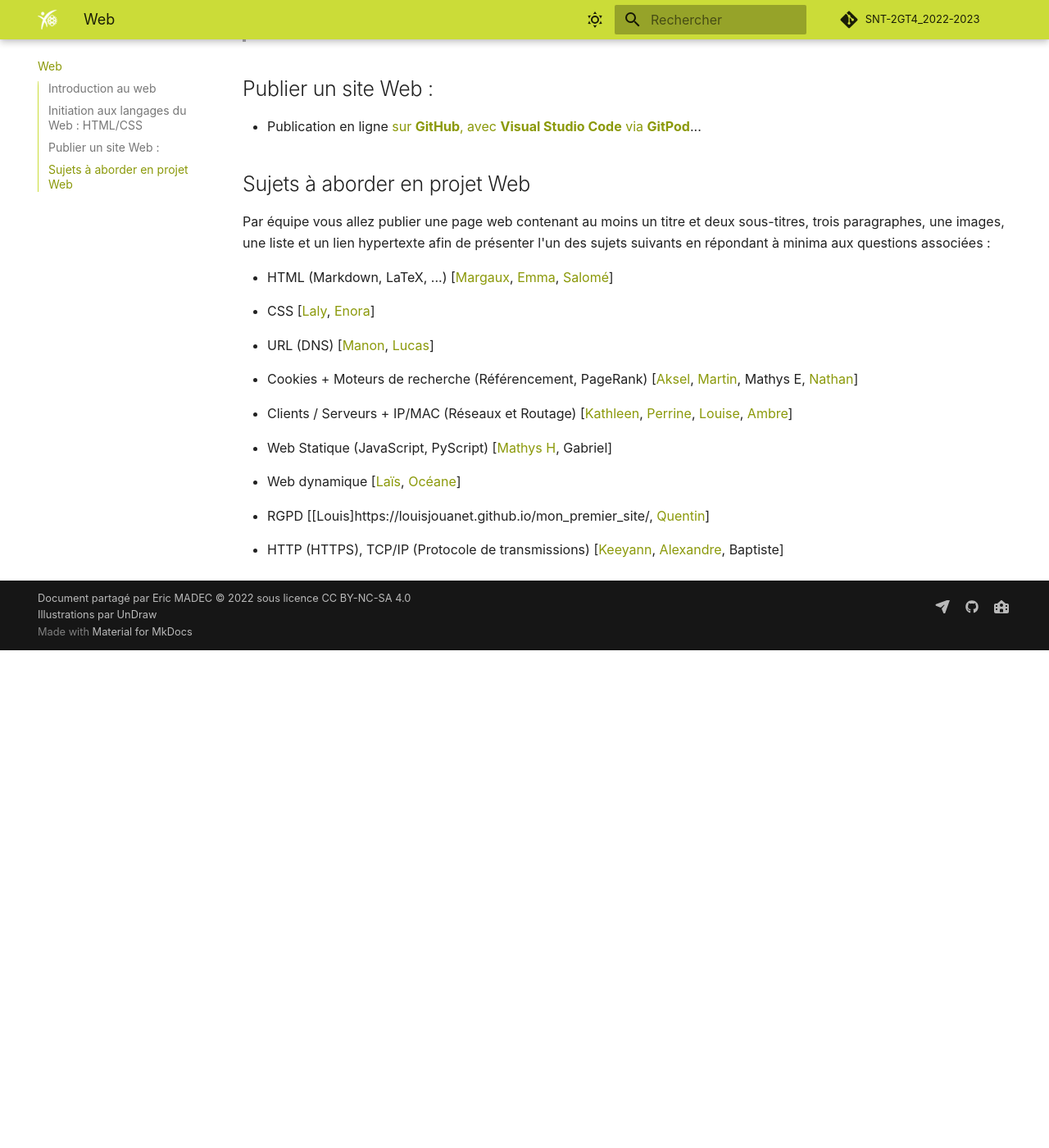
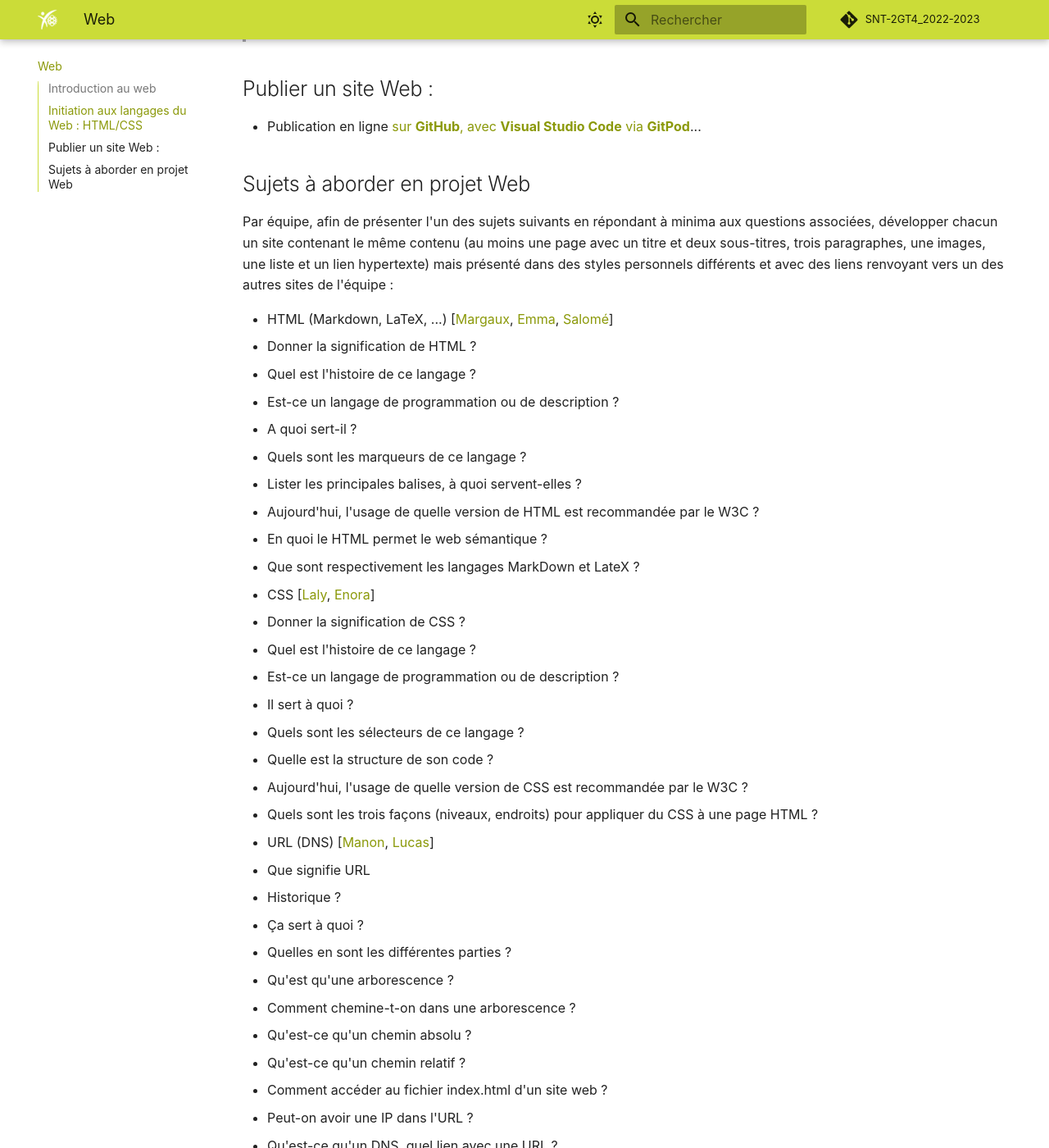
Before and after one commit to ericECmorlaix/SNT-2GT4_2022-2023, an MkDocs documentation site: the page built from docs/Web/index.md, in a window 1280 px wide and 1400 px high, scrolled down 2288 px. Shown: the whole window at 82% size. Built offline with MkDocs 1.6.1 and Material for MkDocs 9.7.7, drawn with Linux system fonts in a browser that asks for light colours; comment, search, counter and statistics services are not loaded; before the commit the page ends 3081 px from its top, so only the background shows below that; some of the changed text lies outside the part shown.

Commit message:
MAJ sites web

```diff
--- a/docs/Web/index.md
+++ b/docs/Web/index.md
@@ -22,14 +22,6 @@
 3. Comparer vos rélevés avec ceux des autres équipes et compléter votre liste.
 
 
-<!-- <figure markdown>
-  <figcaption markdown>
-   _**SUITE EN CONSTRUCTION...**_
-  </figcaption>
-  ![under_construction](../images/undraw_under_construction_-46-pa.svg){ width="50%" .center }
-</figure> -->
-
-
 ## Initiation aux langages du Web : HTML/CSS
 
 Suivre les leçons de la Khan Academy : [KhanAcademy, introduction à HTML/CSS](https://fr.khanacademy.org/computing/computer-programming/html-css){target=_blank} et en parallèle copier/coller vos codes dans des cellules MarkDown d'un Notebook Jupyter avec l'application Carnets afin d'y conserver une trace de votre travail...
@@ -43,11 +35,10 @@ Suivre les leçons de la Khan Academy : [KhanAcademy, introduction à HTML/CSS](
 
 ## Sujets à aborder en projet Web
 
-Par équipe vous allez publier une page web contenant au moins un titre et deux sous-titres, trois paragraphes, une images, une liste et un lien hypertexte afin de présenter l'un des sujets suivants en répondant à minima aux questions associées :
+Par équipe, afin de présenter l'un des sujets suivants en répondant à minima aux questions associées, développer chacun un site contenant le même contenu (au moins une page avec un titre et deux sous-titres, trois paragraphes, une images, une liste et un lien hypertexte) mais présenté dans des styles personnels différents et avec des liens renvoyant vers un des autres sites de l'équipe :
 
 - HTML (Markdown, LaTeX, ...) [[Margaux](https://margplou.github.io/mon_premier_sitee/), [Emma](https://mamaa0.github.io/mon_premier_site/), [Salomé](https://samole21.github.io/MonPremierSite/)]
-
-  <!-- - Donner la signification de HTML ?
+  - Donner la signification de HTML ?
   - Quel est l'histoire de ce langage ?
   - Est-ce un langage de programmation ou de description ?
   - A quoi sert-il ?
@@ -69,27 +58,23 @@ Par équipe vous allez publier une page web contenant au moins un titre et deux
   - Aujourd'hui, l'usage de quelle version de CSS est recommandée par le W3C ?
   - Quels sont les trois façons (niveaux, endroits) pour appliquer du CSS à une page HTML ?
 
-  - ... -->
+- URL (DNS) [[Manon](https://manongllrm.github.io/mon_permier_site/), [Lucas](https://lucasprigent.github.io/url-info/)]
+  -	Que signifie URL
+  -	Historique ?
+  -	Ça sert à quoi ?
+  -	Quelles en sont les différentes parties ?
+  -	Qu'est qu'une arborescence ?
+  -	Comment chemine-t-on dans une arborescence ?
+  -	Qu'est-ce qu'un chemin absolu ?
+  -	Qu'est-ce qu'un chemin relatif ?
+  -	Comment accéder au fichier index.html d'un site web ?
+  -	Peut-on avoir une IP dans l'URL ?
+  -	Qu'est-ce qu'un DNS, quel lien avec une URL ?
+  -	Quels protocoles trouve-t-on dans une URL ?
+  -	Quelles autres informations peut contenir l'URL ?
+  -	Qu'est-ce qu'un lien hypertexte ?
 
-- URL (DNS) [[Manon](https://manongllrm.github.io/mon_permier_site/), [Lucas](https://lucasprigent.github.io/url-info/)]
-
-<!-- L'URL ( Uniform Ressource Locator ) indique « l'endroit » où se trouve une ressource sur un ordinateur.<br>
-
-Dans la barre d'adresse de votre navigateur web vous trouverez, quand vous visitez un site, des choses du genre : "http://www.ac-grenoble.fr/disciplines/informatiquelycee/index.html".
-
-La partie "http" est le protocole <br>
-La partie "www.ac-grenoble.fr" est l'adresse symbolique (que l'on reverra dans le thème INTERNET) <br>
-La partie "/disciplines/informatiquelycee/index.html" s'appelle une URL, c'est le chemin de la page demandée à partir de la racine du domaine ac-grenoble.fr<br>
-
-Une URL permet d'identifier une ressource (par exemple un fichier) sur un réseau. <br>
-Un fichier peut se trouver dans un dossier qui peut lui-même se trouver dans un autre dossier... On parle d'une structure en arborescence, car elle ressemble à un arbre à l'envers : <br>
-![URL](./Images/web-arborescence.png)<br>
-
-ou schématiser :
-
-![URL](./Images/web-url.jpeg)<br> -->
-
-- Cookies + Moteurs de recherche (Référencement, PageRank) [[Aksel](https://zeld119.github.io/Snt/), [Martin](https://martlem.github.io/Site-SNT-1/), Mathys E, [Nathan](https://babouchelamouette.github.io/mon_premier_site/)]
+- Cookies + Moteurs de recherche (Référencement, PageRank) [[Aksel](https://zeld119.github.io/Snt/), [Martin](https://martlem.github.io/Site-SNT-1/), [Mathys E](https://margouls.github.io/The-site-of-margouls/), [Nathan](https://babouchelamouette.github.io/mon_premier_site/)]
 
 <!-- Le PageRank est l'algorithme d'analyse des liens concourant au système de classement des pages Web utilisé par le moteur de recherche Google. Il mesure quantitativement la popularité d'une page web. Le PageRank n'est qu'un indicateur parmi d'autres dans l'algorithme qui permet de classer les pages du Web dans les résultats de recherche de Google. Ce système a été inventé par Larry Page, cofondateur de Google. Ce mot est une marque déposée.<br>
 
@@ -131,7 +116,7 @@ Afin assurer une continuité de service, dans les sociétés, plusieurs serveurs
 ![Serveurs](./Images/baie-serveur.jpg)<br> -->
 
 
-- Web Statique (JavaScript, PyScript) [[Mathys H](https://mathiouphm.github.io/mon_classeur/), Gabriel]
+- Web Statique (JavaScript, PyScript) [[Mathys H](https://mathiouphm.github.io/mon_classeur/), [Gabriel](https://fichierapk.github.io/mon_premier_site/)]
 
 <!-- 1. Donner un exemple de page web statique
 2. Quelle est l'utilité d'un web statique par rapport au dynamique ?
@@ -144,14 +129,13 @@ Afin assurer une continuité de service, dans les sociétés, plusieurs serveurs
 3. Quelle est l'utilité d'un web dynamique par rapport au statique ?
 4. Quel langages permettent de rendre la page web dynamique ?  -->
 
-- RGPD [[Louis]https://louisjouanet.github.io/mon_premier_site/, [Quentin](https://jincena.github.io/mon_premier_site/)]
-
+- RGPD [[Louis](https://louisjouanet.github.io/mon_premier_site/), [Quentin](https://jincena.github.io/mon_premier_site/)]
 <!-- 1. Quelle est la signification du sigle RGPD ?
 2. Lister quelques exemples d'utilisation.
 3. Quelles sont les conséquences sur internet ? -->
 
 
-- HTTP (HTTPS), TCP/IP (Protocole de transmissions) [[Keeyann](https://synyungboii.github.io/mon_premier_site/), [Alexandre](https://nbayoungfish.github.io/mon_site/), Baptiste]
+- HTTP (HTTPS), TCP/IP (Protocole de transmissions) [[Keeyann](https://synyungboii.github.io/mon_premier_site/), [Alexandre](https://nbayoungfish.github.io/mon_site/), [Baptiste](https://carrotte1.github.io/Pingouin/)]
 
 <!-- Revenons sur l'adresse qui s'affiche dans la barre d'adresse d'un navigateur web et plus précisément sur le début de cette adresse c'est-à-dire le "http"
 Selon les cas cette adresse commencera par http ou https (nous verrons ce deuxième cas à la fin de cette activité).
@@ -251,3 +235,12 @@ A l'issue de toutes ces présentations portant sur le thème du Web, vous devrie
     Quel est la signification de l'acronyme HTML ?
 === "Réponse :"
     [HyperText Markup Language]() -->
+
+
+
+<!-- <figure markdown>
+  <figcaption markdown>
+   _**SUITE EN CONSTRUCTION...**_
+  </figcaption>
+  ![under_construction](../images/undraw_under_construction_-46-pa.svg){ width="50%" .center }
+</figure> -->
```
Also changed, not shown: other parts of docs/Web/index.md (+1 -3 lines).
